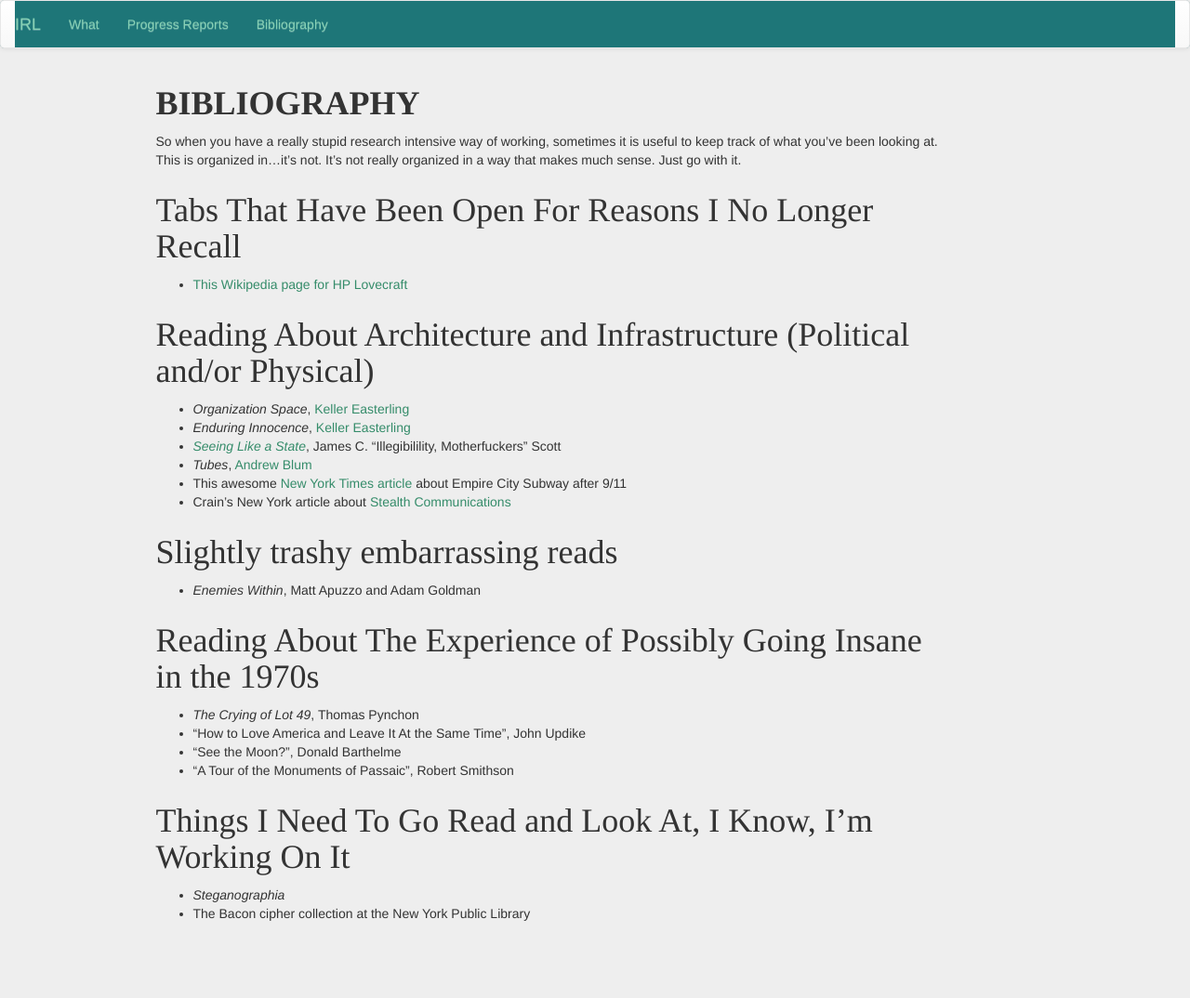
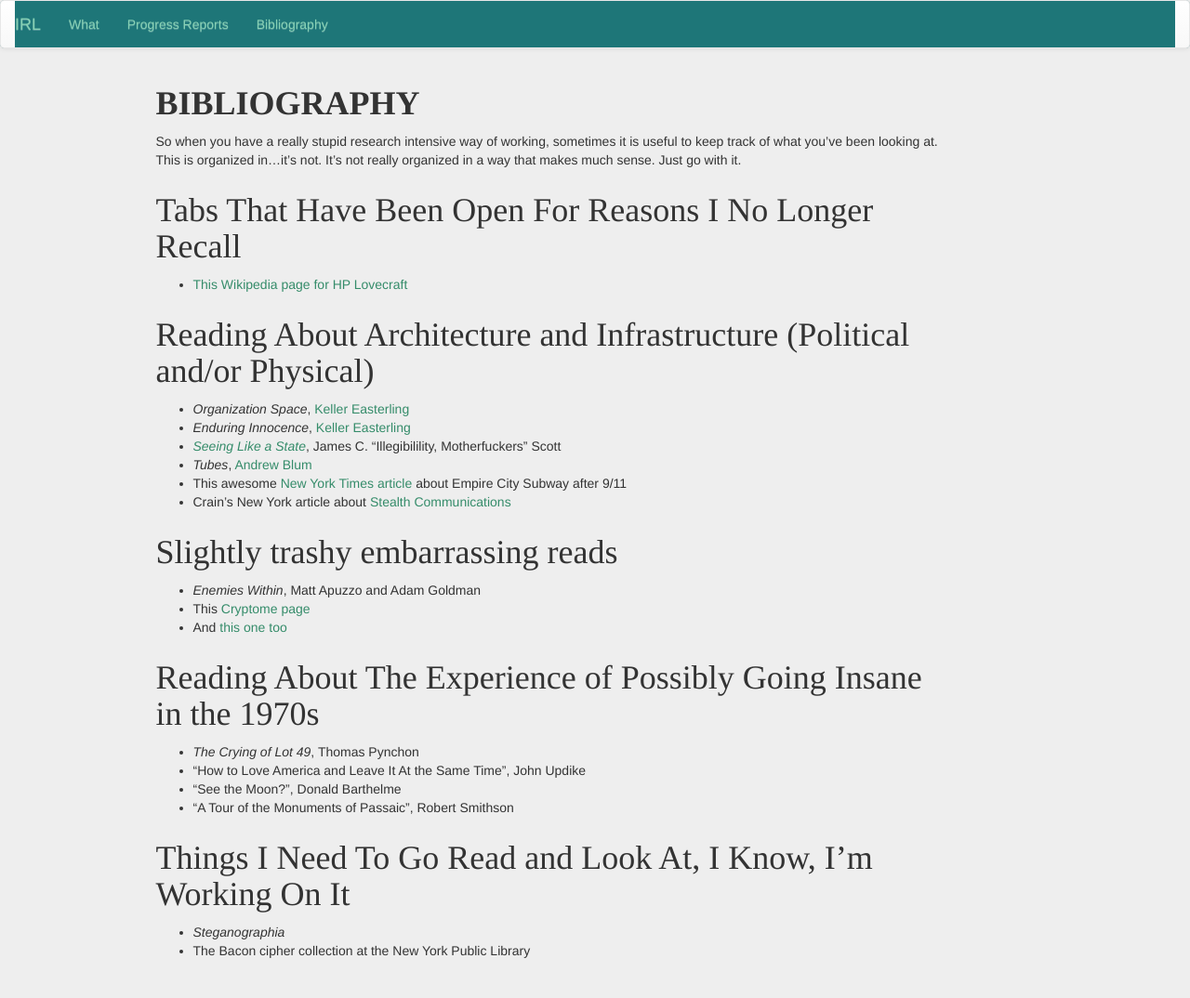
Before and after one commit to irl-so/irl-so.github.io, a Jekyll site: the page built from read/index.markdown, in a window 1280 px wide. Shown: the whole page at 93% size. Built offline with Jekyll 4.4.1, drawn with Linux system fonts in a browser that asks for light colours; nearby versions of some CDN libraries; Markdown is read by kramdown in place of the engine named in the settings; before the commit the page ends 1034 px from its top, so only the background shows below that.

Commit message:
moar bibliography

```diff
--- a/read/index.markdown
+++ b/read/index.markdown
@@ -19,6 +19,8 @@
 
 ##Slightly trashy embarrassing reads
 * *Enemies Within*, Matt Apuzzo and Adam Goldman
+* This [Cryptome page](http://cryptome.org/2013-info/09/fbi-nypd/fbi-jttf-nypd-spy.htm)
+* And [this one too](http://cryptome.org/2013-info/09/nyc-spy-syzygy/nyc-spy-syzygy.htm)
 
 ##Reading About The Experience of Possibly Going Insane in the 1970s
 * *The Crying of Lot 49*, Thomas Pynchon
```
